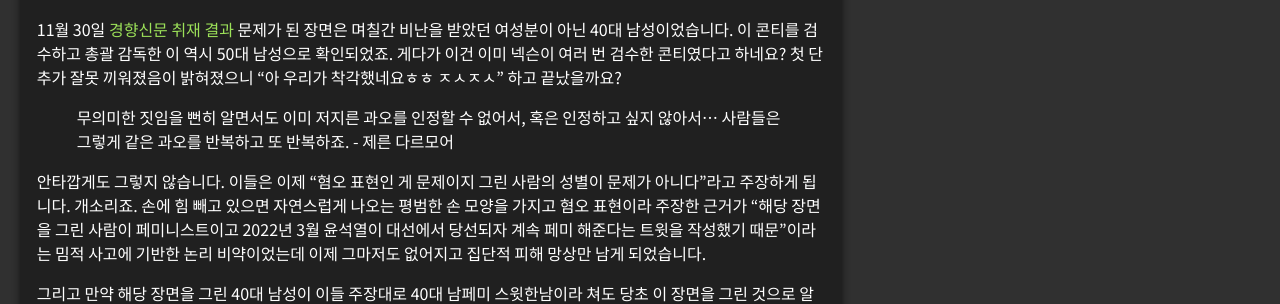
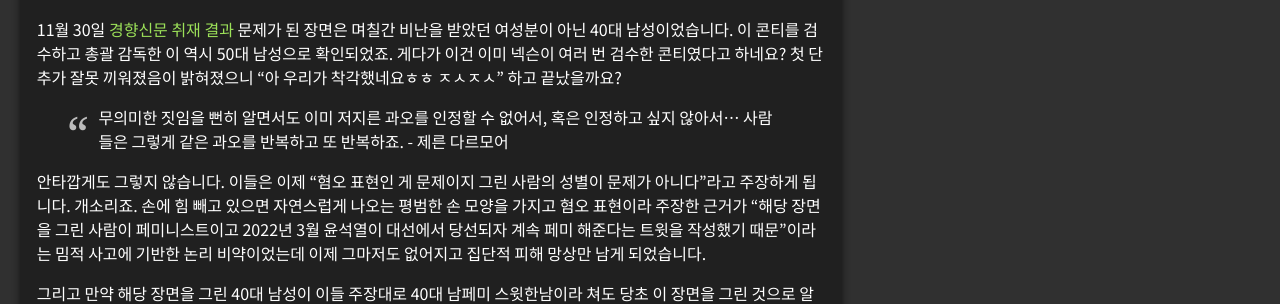
Before and after one commit to kdo9921/kdo9921.github.io, a Jekyll site: the page built from _posts/2023-12-02-maple-angelic-buster-finger.markdown, in a window 1280 px wide. Shown: the part 1075-1379 px from the top of the page. Built offline with Jekyll 4.4.1, drawn with Linux system fonts in a browser that asks for light colours; nearby versions of some CDN libraries.

Commit message:
blockquote style update

```diff
--- a/assets/css/style.css
+++ b/assets/css/style.css
@@ -178,6 +178,15 @@ footer {
     text-align: right;
 }
 
+blockquote:before {
+    content: "\201C";
+    font-size: 3em;
+    font-family: Georgia;
+    color: #bcbcbc;
+    float: left;
+    margin: -5px 10px 0px -10px;
+}
+
 @media (max-width: 768px) {
     .toggle-button {
         display: block;
```
